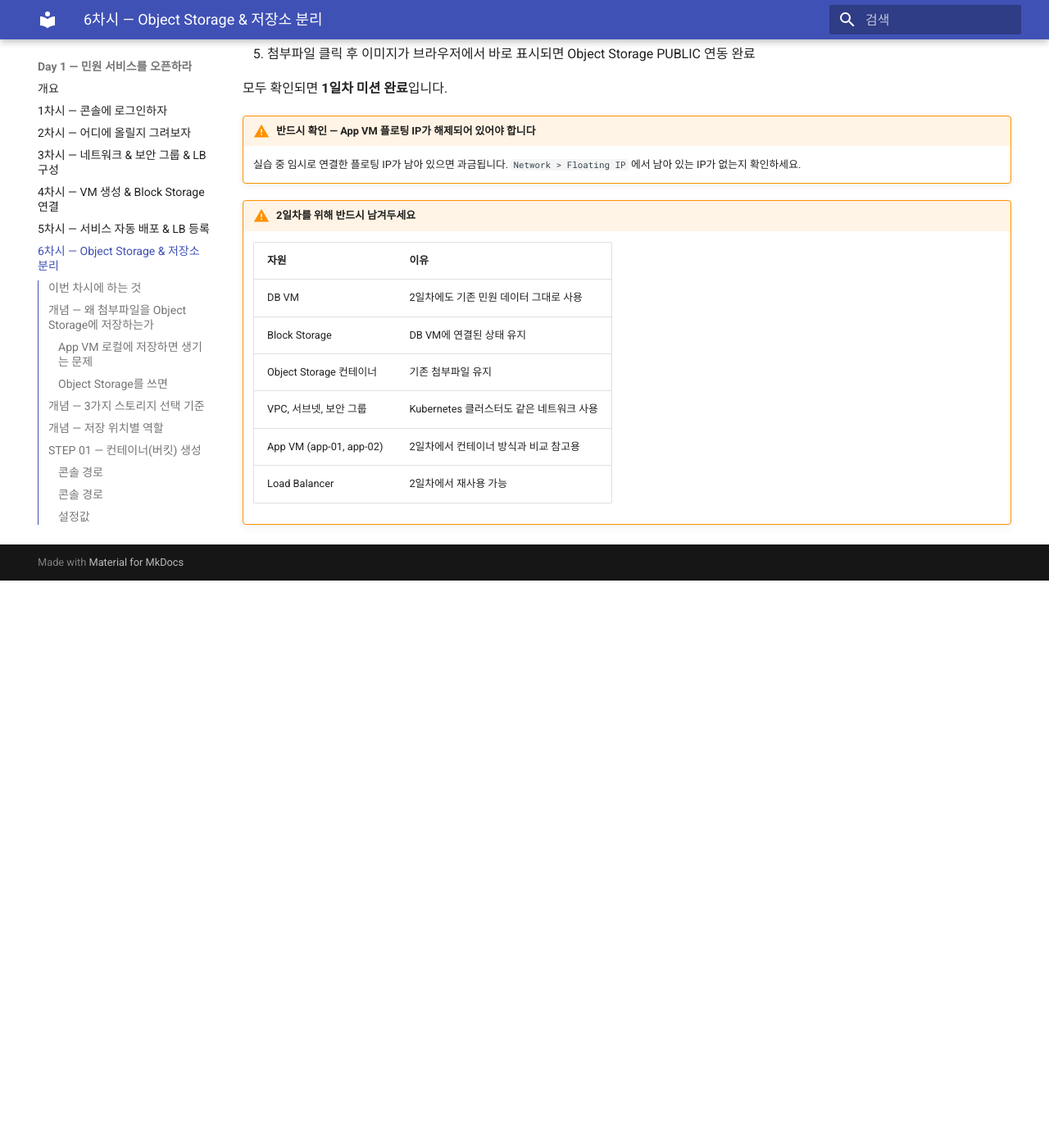
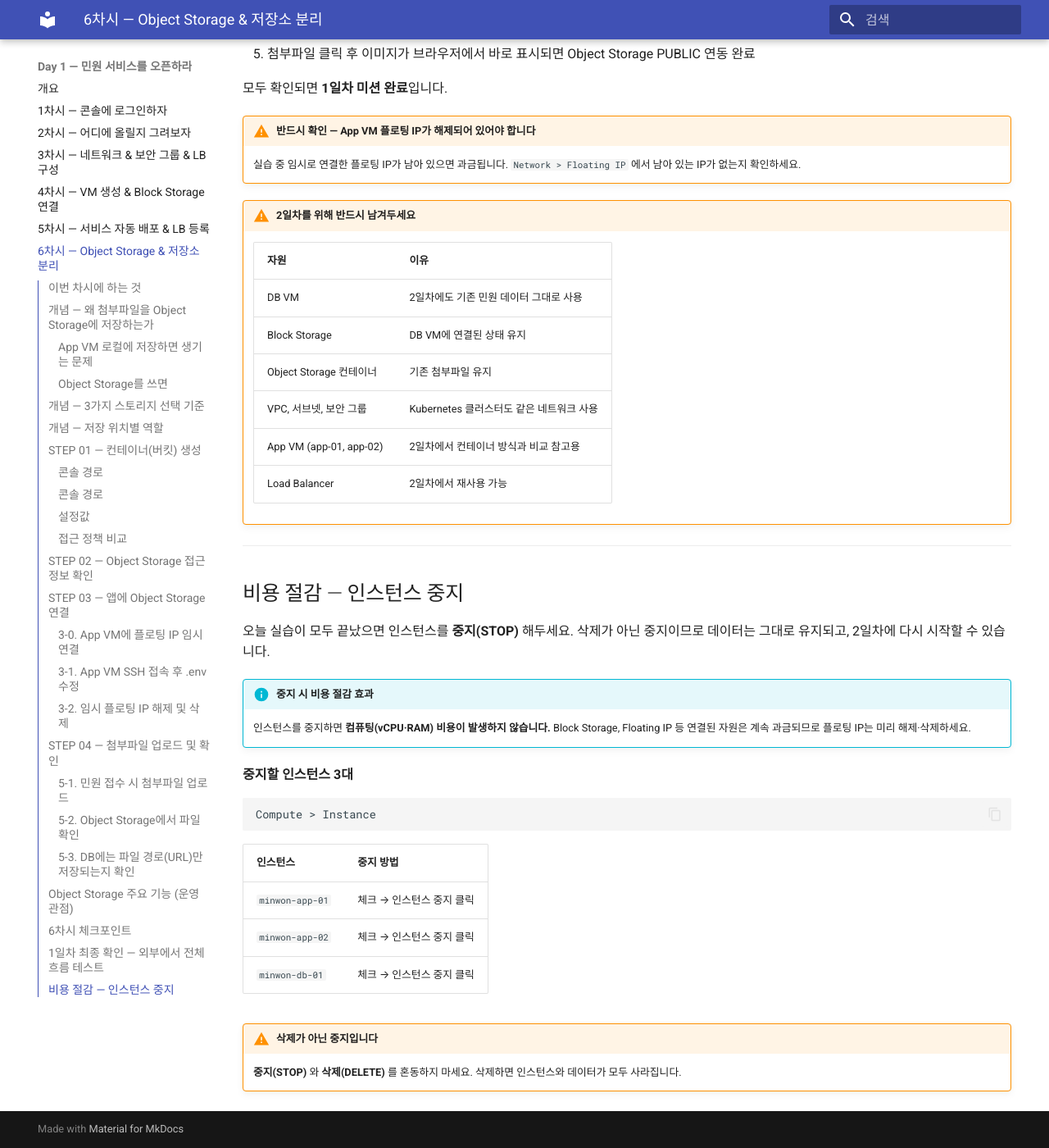
Before and after one commit to skilleat-labs/cloud-native-minwon-lab, an MkDocs documentation site: the page built from docs/day1/session6.md, in a window 1280 px wide and 1400 px high, scrolled down 9554 px. Shown: the whole window at 82% size. Built offline with MkDocs 1.6.1 and Material for MkDocs 9.7.7, drawn with Linux system fonts in a browser that asks for light colours; before the commit the page ends 10262 px from its top, so only the background shows below that.

Commit message:
docs: 1일차 종료 후 인스턴스 3대 중지 안내 추가

````diff
--- a/docs/day1/session6.md
+++ b/docs/day1/session6.md
@@ -335,3 +335,30 @@
     | VPC, 서브넷, 보안 그룹 | Kubernetes 클러스터도 같은 네트워크 사용 |
     | App VM (app-01, app-02) | 2일차에서 컨테이너 방식과 비교 참고용 |
     | Load Balancer | 2일차에서 재사용 가능 |
+
+---
+
+## 비용 절감 — 인스턴스 중지
+
+오늘 실습이 모두 끝났으면 인스턴스를 **중지(STOP)** 해두세요.
+삭제가 아닌 중지이므로 데이터는 그대로 유지되고, 2일차에 다시 시작할 수 있습니다.
+
+!!! info "중지 시 비용 절감 효과"
+    인스턴스를 중지하면 **컴퓨팅(vCPU·RAM) 비용이 발생하지 않습니다.**
+    Block Storage, Floating IP 등 연결된 자원은 계속 과금되므로 플로팅 IP는 미리 해제·삭제하세요.
+
+**중지할 인스턴스 3대**
+
+```
+Compute > Instance
+```
+
+| 인스턴스 | 중지 방법 |
+|---------|---------|
+| `minwon-app-01` | 체크 → 인스턴스 중지 클릭 |
+| `minwon-app-02` | 체크 → 인스턴스 중지 클릭 |
+| `minwon-db-01` | 체크 → 인스턴스 중지 클릭 |
+
+!!! warning "삭제가 아닌 중지입니다"
+    **중지(STOP)** 와 **삭제(DELETE)** 를 혼동하지 마세요.
+    삭제하면 인스턴스와 데이터가 모두 사라집니다.
````
